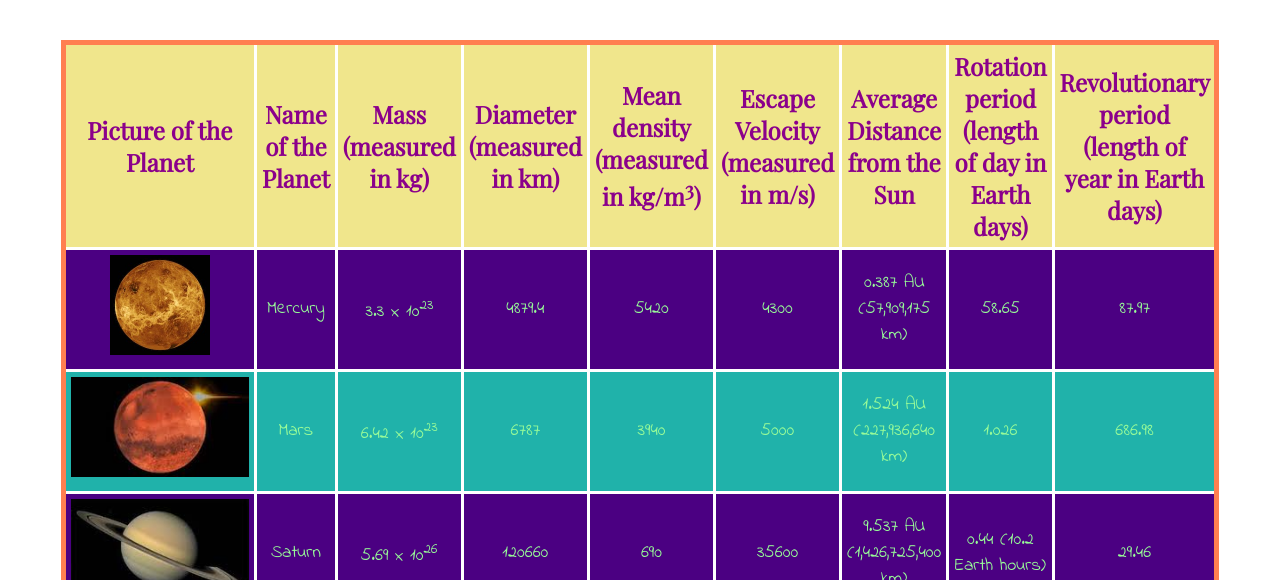
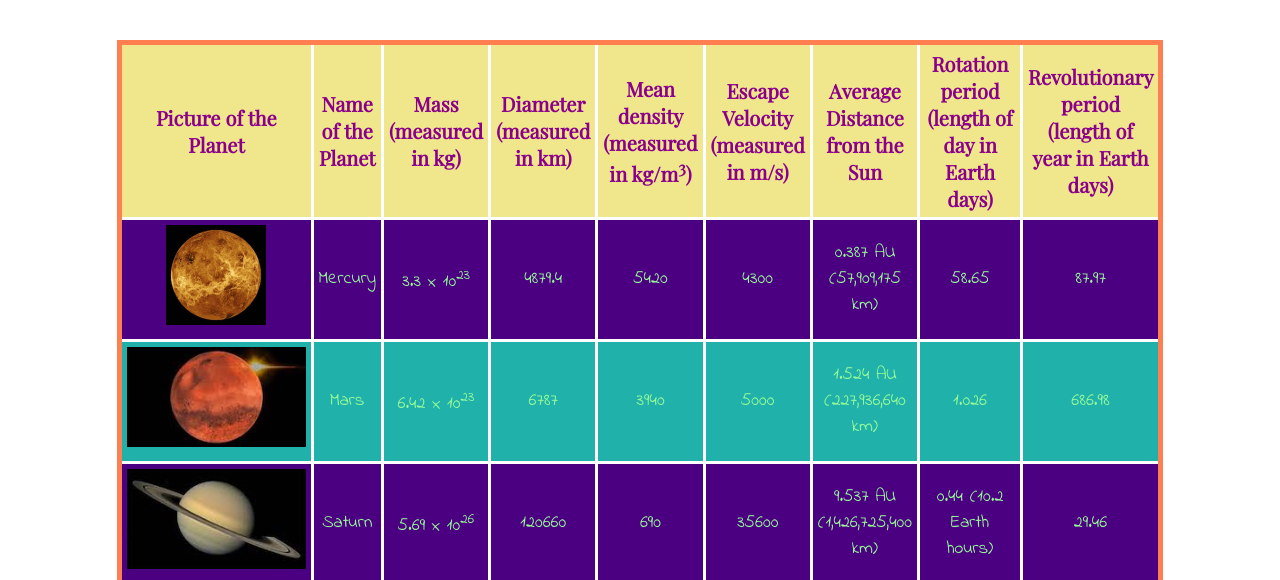
Before and after one commit to cgardner3/Lab-5, a plain HTML site: page index.html in a window 1280 px wide. Shown: the part 220-800 px from the top of the page. Drawn offline with nearby package versions, Linux system fonts and the light colour scheme.

Commit message:
Resize table header

```diff
--- a/style.css
+++ b/style.css
@@ -24,13 +24,14 @@
 #planetstable th{
 	background-color: #F0E68C;
 	font-family: 'Playfair Display', serif;
-	font-size: 24px;
+	font-size: 20px;
 	text-align: center;
 	color: #8B008B;
 	font-weight: bold;
 	border: 3px solid white;
 	padding: 5px;
-	height: 35px;
+	max-height: 150px;
+	max-width: 150px;
 
 }
 #planetstable td{
```
